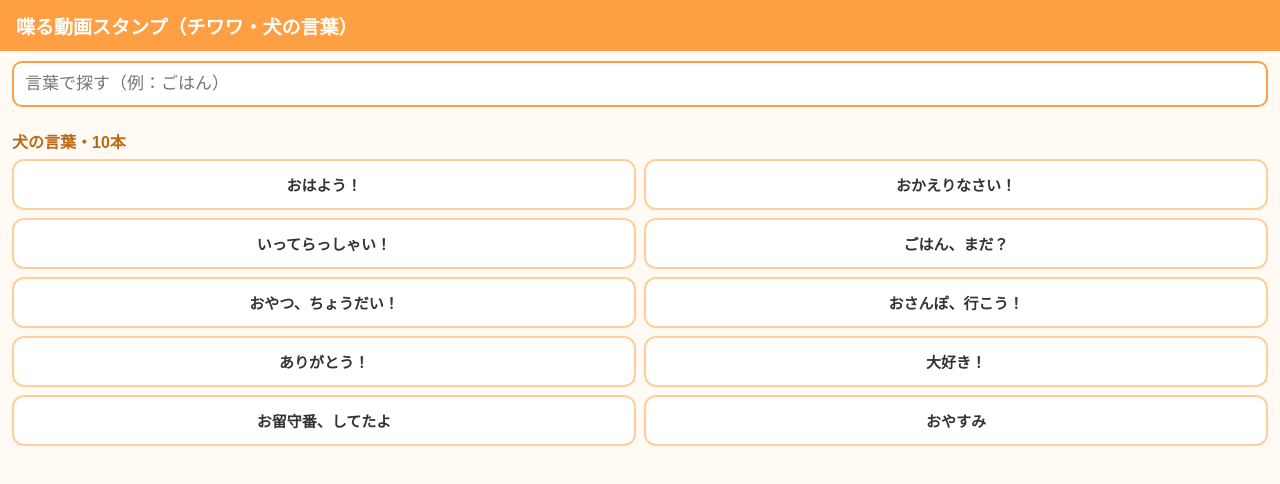
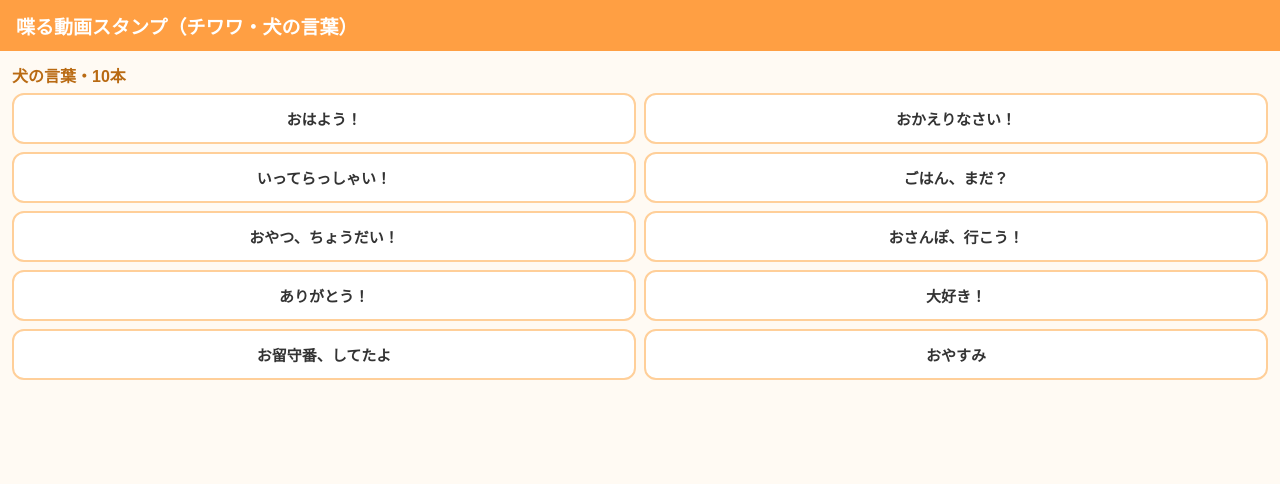
Before and after one commit to mirei-official-shop/ai-stamp-lp, a plain HTML site: page chihuahua-dog.html in a window 1280 px wide. Drawn offline with Linux system fonts and the light colour scheme.

Commit message:
Remove search box

```diff
--- a/chihuahua-dog.html
+++ b/chihuahua-dog.html
@@ -28,7 +28,6 @@
 </head>
 <body>
 <header>喋る動画スタンプ（チワワ・犬の言葉）</header>
-<div class="search"><input id="q" type="search" placeholder="言葉で探す（例：ごはん）"></div>
 <h2>犬の言葉・10本</h2>
 <div class="grid" id="grid-dog"></div>
 <div class="overlay" id="overlay">
@@ -76,8 +75,7 @@
   }
   document.getElementById('sh-close').addEventListener('click', closeSheet);
   overlay.addEventListener('click', function(e) { if (e.target === overlay) closeSheet(); });
-  document.getElementById('q').addEventListener('input', function(e) { render(e.target.value.trim()); });
-  document.getElementById('sh-send').addEventListener('click', function() {
+    document.getElementById('sh-send').addEventListener('click', function() {
     if (!current) return;
     var url = current[0] + '.mp4';
     var phrase = current[1];
```
Also changed, not shown: chihuahua.html (+1 -3 lines), library.html (+1 -3 lines), yoru-sample.html (+1 -3 lines).
